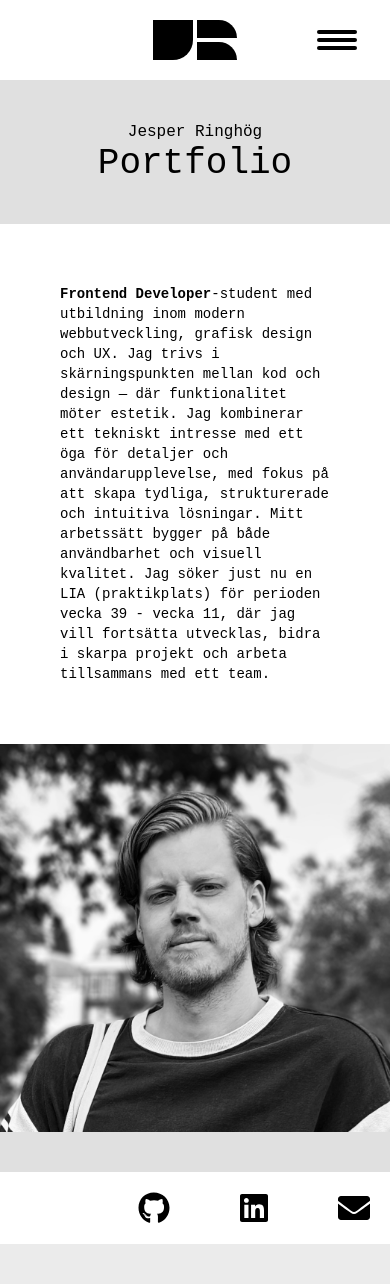
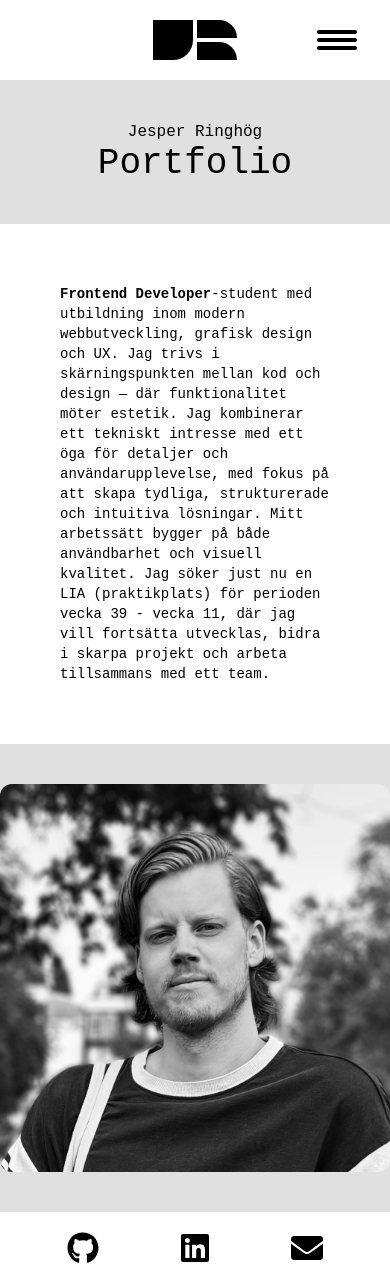
Before and after one commit to jesperringhog/the-portfolio, a Next.js app: page / in a window 390 px wide. Before the commit the page ends 1244 px from the top, so only its background shows below. Built offline with nearby package versions, Linux system fonts and the light colour scheme.

Commit message:
minor layout finish

```diff
--- a/app/components/Footer.tsx
+++ b/app/components/Footer.tsx
@@ -3,9 +3,8 @@ import { LinkComponent } from "./buttons/LinkComponent";
 
 
 export const Footer = () => (
-    <footer id="contact" className="flex justify-end md:justify-center items-center h-20 bg-primary xl:[clip-path:polygon(0%_100%,100%_100%,95%_0%,5%_0%)]">
-      <div className="flex gap-7 md:gap-20">
-        <div className="flex-1 md:hidden"></div>
+    <footer id="contact" className="flex justify-center items-center h-20 bg-primary xl:[clip-path:polygon(0%_100%,100%_100%,95%_0%,5%_0%)]">
+      <div className="flex gap-10 md:gap-20">
         <LinkComponent href="https://github.com/jesperringhog" reactIcon={FaGithub} />
         <LinkComponent href="https://www.linkedin.com/in/jesper-ringh%C3%B6g-649104125/" reactIcon={FaLinkedin} />
         <LinkComponent href="mailto:jesper.ringhog@gmail.com" reactIcon={FaEnvelope} />
--- a/app/cv/page.tsx
+++ b/app/cv/page.tsx
@@ -1,3 +1,10 @@
 export default function Cv() {
-    return <iframe src="/cv/cv_jesper_ringhog_2026.pdf" className="flex-1 w-full h-full"></iframe>
+  return (
+    <section className="h-full flex flex-1 flex-col py-10 md:py-0">
+      <iframe
+        src="/cv/cv_jesper_ringhog_2026.pdf"
+        className="w-full h-full"
+      ></iframe>
+    </section>
+  );
 }
--- a/app/page.tsx
+++ b/app/page.tsx
@@ -11,16 +11,16 @@ export default function Home() {
       </div>
       <div
         className="xl:max-h-80 flex flex-col-reverse lg:flex-row-reverse
-      justify-center items-center md:gap-10 xl:gap-0 md:mx-20 xl:mx-10"
+      justify-center items-center gap-10 xl:gap-0 md:mx-20 xl:mx-10"
       >
         <Image
           src="/profile/profilbild.jpg"
           alt="Jesper Ringhög"
-          width={500}
-          height={500}
+          width={200}
+          height={200}
           loading="eager"
           className="w-auto h-full md:h-70 xl:h-full
-          md:rounded-full xl:rounded-l-none xl:rounded-r-xl"
+          rounded-xl md:rounded-full xl:rounded-l-none xl:rounded-r-xl"
         />
         <div
           className="h-full bg-project p-15
```
Also changed, not shown: 2 other files (tests, documents, lock files or other folders).
